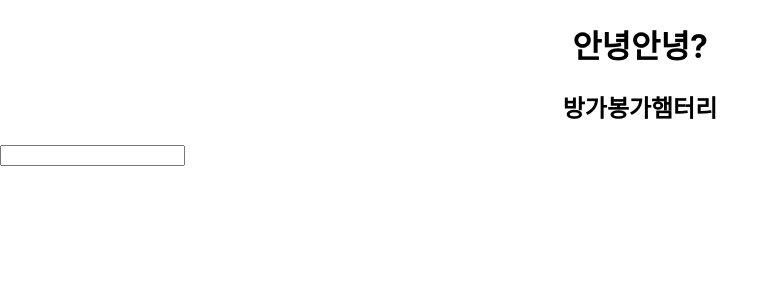
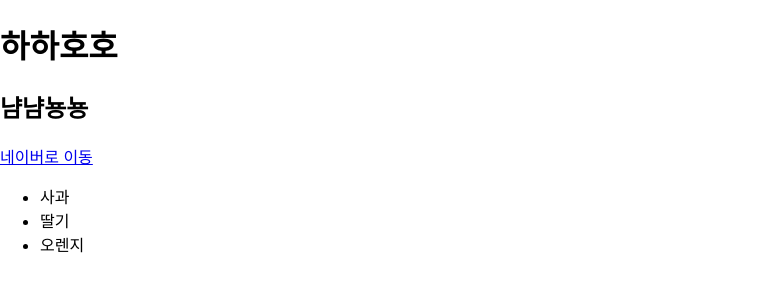
Before and after one commit to yunjeongg/REACT_STUDY20240612, a React (Create React App) app: page / in a window 1280 px wide. Shown: the top 300 px of the page, without its empty margins (0-779 px from the left). Built offline with nearby package versions, Linux system fonts and the light colour scheme.

Commit message:
# 02. component 기초

```diff
--- a/src/App.js
+++ b/src/App.js
@@ -1,6 +1,9 @@
 import logo from './logo.svg';
 import './App.css';
 import React from 'react';
+import Hello from './components/Hello';
+import Bye from './components/Bye';
+import Greet from './components/Greet';
 
 function App() {
 
@@ -20,17 +23,14 @@
   // jsx 태그 자동완성
   // https://doishalf.tistory.com/59
 
+  // 플러그인에서 아래 설치
+  // ES7+ React/Redux/React-Native snippets
+
   return (
     <React.Fragment>
-      <div className="App">
-        <h1>{hello}</h1>
-        {/* <h2>방가방가햄토리</h2> */}
-        {$h2}
-      </div>
-      <div className='noname'>
-        <input type='text' />
-        <label htmlFor=''></label>
-      </div>
+      <Hello/>
+      <Bye/>
+      <Greet/>
     </React.Fragment>
   );
 }
--- /dev/null
+++ b/src/components/Bye.js
@@ -0,0 +1,12 @@
+import React from "react";
+
+function Bye() {
+
+  return (
+    <div>
+      <a href="https://www.naver.com">네이버로 이동</a>
+    </div>
+  );
+}
+
+export default Bye;
--- /dev/null
+++ b/src/components/Greet.js
@@ -0,0 +1,13 @@
+import React from "react"; // 신버전에서는 생략가능
+
+const Greet = () => {
+  return (
+    <ul>
+      <li>사과</li>
+      <li>딸기</li>
+      <li>오렌지</li>
+    </ul>
+  );
+};
+
+export default Greet;
--- /dev/null
+++ b/src/components/Hello.js
@@ -0,0 +1,18 @@
+// 대문자 파일명 시작은 component 파일, 소문자 파일명 시작은 js파일
+// 컴포넌트의 종류 1. 함수컴포넌트, 2. 클래스컴포넌트
+
+// 여기사용한 것은 클래스 컴포넌트, 하지만 이제 잘 사용하지 않는다.
+import React from "react";
+
+class Hello extends React.Component {
+  render(){
+    return (
+      <>
+        <h1>하하호호</h1>
+        <h2>냠냠뇽뇽</h2>
+      </>
+    );
+  }
+}
+
+export default Hello;
```
Also changed, not shown: src/components/Foo.js (added, +13 -0 lines).
